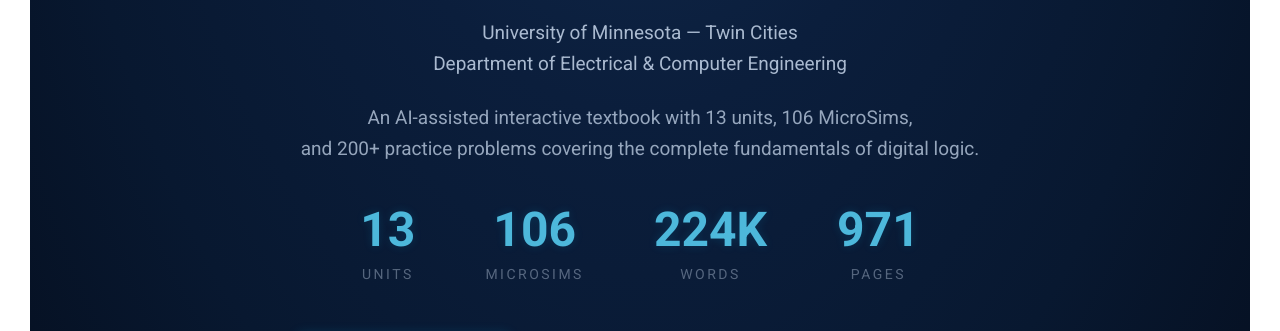
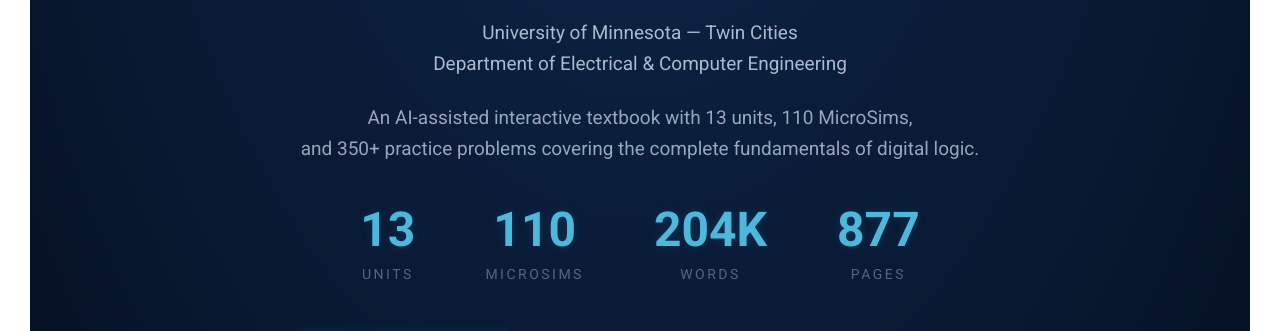
Before and after one commit to Nati-123/intelligent-textbook-ee2301, an MkDocs documentation site: the page built from docs/index.md, in a window 1280 px wide and 900 px high, scrolled down 394 px. Shown: the part 154-485 px from the top of the window. Built offline with MkDocs 1.6.1 and Material for MkDocs 9.7.7, drawn with Linux system fonts in a browser that asks for light colours.

Commit message:
Update cover page statistics to match current book metrics
Co-Authored-By: Claude Opus 4.6 (1M context) <noreply@anthropic.com>

```diff
--- a/docs/index.md
+++ b/docs/index.md
@@ -86,7 +86,7 @@ hide:
 
 <p class="cover-institution">University of Minnesota — Twin Cities<br>Department of Electrical & Computer Engineering</p>
 
-<p class="cover-description">An AI-assisted interactive textbook with 13 units, 106 MicroSims,<br>and 200+ practice problems covering the complete fundamentals of digital logic.</p>
+<p class="cover-description">An AI-assisted interactive textbook with 13 units, 110 MicroSims,<br>and 350+ practice problems covering the complete fundamentals of digital logic.</p>
 
 <div class="cover-stats" markdown>
 
@@ -96,17 +96,17 @@ hide:
 </div>
 
 <div class="stat-item">
-<div class="stat-number">106</div>
+<div class="stat-number">110</div>
 <div class="stat-label">MicroSims</div>
 </div>
 
 <div class="stat-item">
-<div class="stat-number">224K</div>
+<div class="stat-number">204K</div>
 <div class="stat-label">Words</div>
 </div>
 
 <div class="stat-item">
-<div class="stat-number">971</div>
+<div class="stat-number">877</div>
 <div class="stat-label">Pages</div>
 </div>
 
```
Also changed, not shown: docs/home.md (+3 -3 lines).
